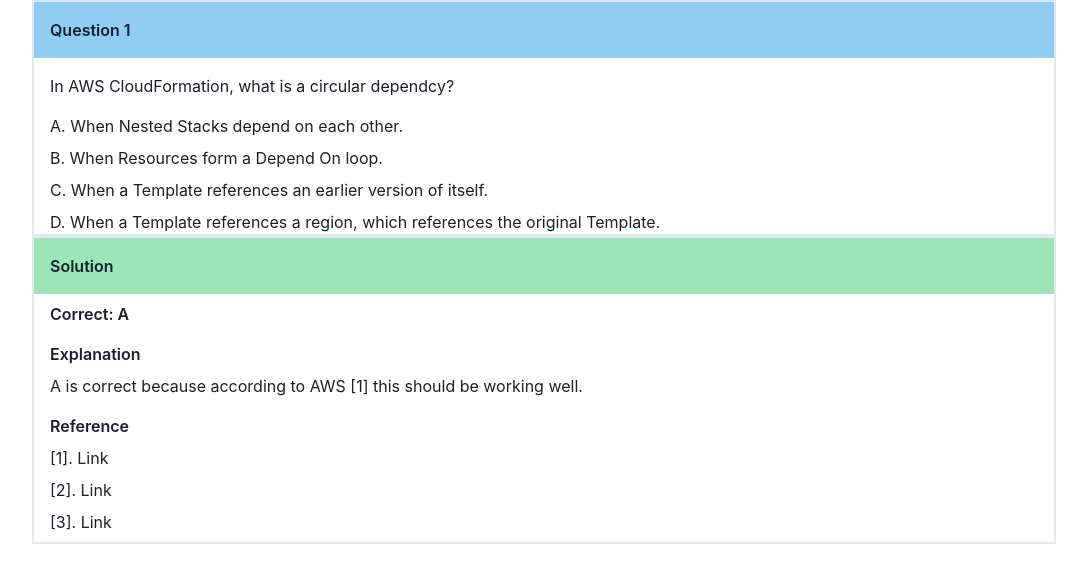
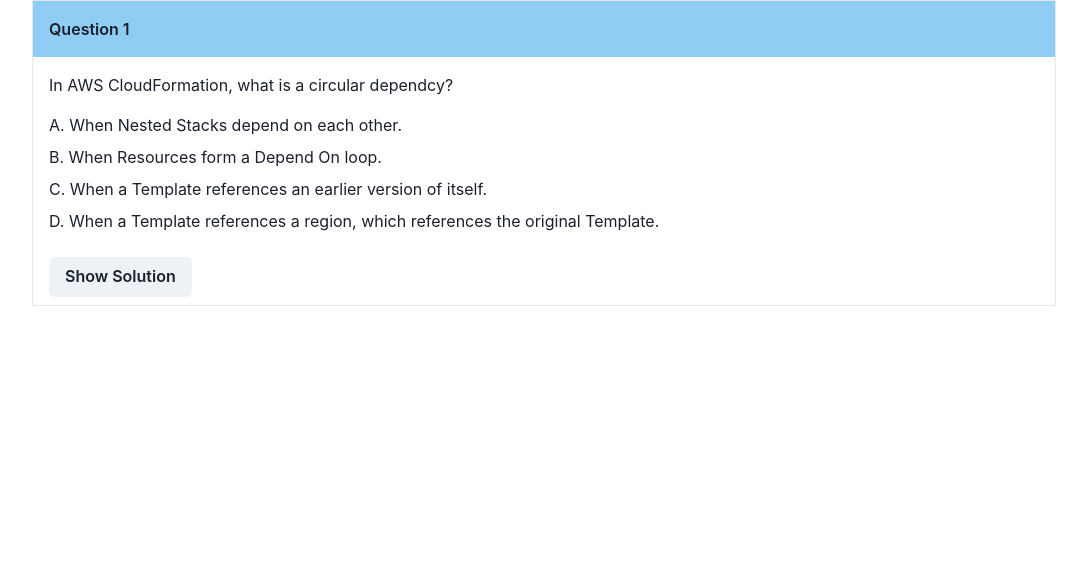
Before and after one commit to entest-hai/nextjs-chakra-ui, a Next.js app: page /aws/question in a window 1280 px wide. Shown: the top 582 px of the page, without its empty margins (96-1183 px from the left). Built offline with nearby package versions, Linux system fonts and the light colour scheme.

Commit message:
update aws question form toggle answer

```diff
--- a/pages/aws/question.tsx
+++ b/pages/aws/question.tsx
@@ -1,7 +1,7 @@
 // 16 DEC 2021 MIN TRAN aws question form
 //
-import { Box,FlexProps,Text, VStack } from '@chakra-ui/react';
-
+import { Box,Button,FlexProps,Text, VStack } from '@chakra-ui/react';
+import { useState} from 'react';
 
 interface QuestionProps extends FlexProps {
   title: string;
@@ -11,7 +11,7 @@ interface QuestionProps extends FlexProps {
 
 const Question = ({ title, question, options }: QuestionProps) => {
   return (
-    <Box maxW={'5xl'} mx='auto' borderWidth='2px'>
+    <Box maxW={'5xl'} mx='auto'>
       <Box fontWeight='semibold' bg='blue.200' py={4} px={4}>
         {title}
       </Box>
@@ -28,21 +28,29 @@ const Question = ({ title, question, options }: QuestionProps) => {
 }
 
 
-const Explanation = () => {
+interface ExplanationProps extends FlexProps {
+  title: string;
+  solution: Array<string>;
+  explanation: string;
+}
+
+const Explanation = ({title, solution, explanation}: ExplanationProps) => {
   return (
-    <Box maxW={'5xl'} mx='auto' borderWidth={'2px'}>
-      <Box fontWeight='semibold' px={4} bg='green.200' py={4}>
-        Solution
+    <Box maxW={'5xl'} mx='auto'>
+      <Box fontWeight='semibold' bg='gray.200' py={4} px={4}>
+        <Text fontWeight={'semibold'}>
+          {title}
+        </Text>
       </Box>
-      <Box fontWeight='semibold' px={4} py={2}>
-        Correct: A
+      <Box fontWeight='semibold' px={4}>
+        Correct: {solution}
       </Box>
       <VStack alignItems='start' px={4} py={2}>
         <Text fontWeight='semibold'>
-          Explanation
+          Explaination
         </Text>
         <Text>
-          A is correct because according to AWS [1] this should be working well.
+          {explanation}
         </Text>
       </VStack>
       <VStack alignItems='start' px={4} py={2}>
@@ -65,6 +73,9 @@ const Explanation = () => {
 
 
 const TestQuestion = () => {
+
+  const [showSolution, setShowSolution] = useState(false);
+
   const title = 'Question 1'
   const question = 'In AWS CloudFormation, what is a circular dependcy?'
   const options = [
@@ -76,8 +87,34 @@ const TestQuestion = () => {
 
   return (
     <Box width='100%' height='100vh'>
-      <Question title={title} options={options} question={question}></Question>
-      <Explanation></Explanation>
+      <Box maxW='5xl' mx='auto' borderWidth={'1px'}>
+        <Question
+          title={title}
+          options={options}
+          question={question}
+        >
+        </Question>
+        <Box height={4} width='full' />
+        <Box display={showSolution ? 'block': 'none'}>
+          <Explanation
+            title='Solution'
+            solution={['A']}
+            explanation=' A is correct because according to AWS [1] this should be working well.'
+          >
+          </Explanation>
+        </Box>
+        <Box px={4} py={2}>
+          <Button
+            variant='solid'
+            colorScheme='gray'
+            onClick={() => {
+              setShowSolution(!showSolution)
+            }}
+          >
+            {showSolution ? 'Hide Solution' : 'Show Solution'}
+          </Button>
+        </Box>
+      </Box>
     </Box>
   );
 }
--- a/pages/sidebar.tsx
+++ b/pages/sidebar.tsx
@@ -228,6 +228,10 @@ const LayoutTest = ()  => {
         width={60}
         flexDirection='column'
         display={isOpen ?  'flex' : 'none'}
+        borderRightWidth={'2px'}
+        borderRightColor={'gray.200'}
+        shadow={'base'}
+        boxShadow={'lg'}
       >
         <Flex height={'58'} alignItems='center' mx='8'>
           <Text
```
Also changed, not shown: 1 other file (tests, documents, lock files or other folders).
